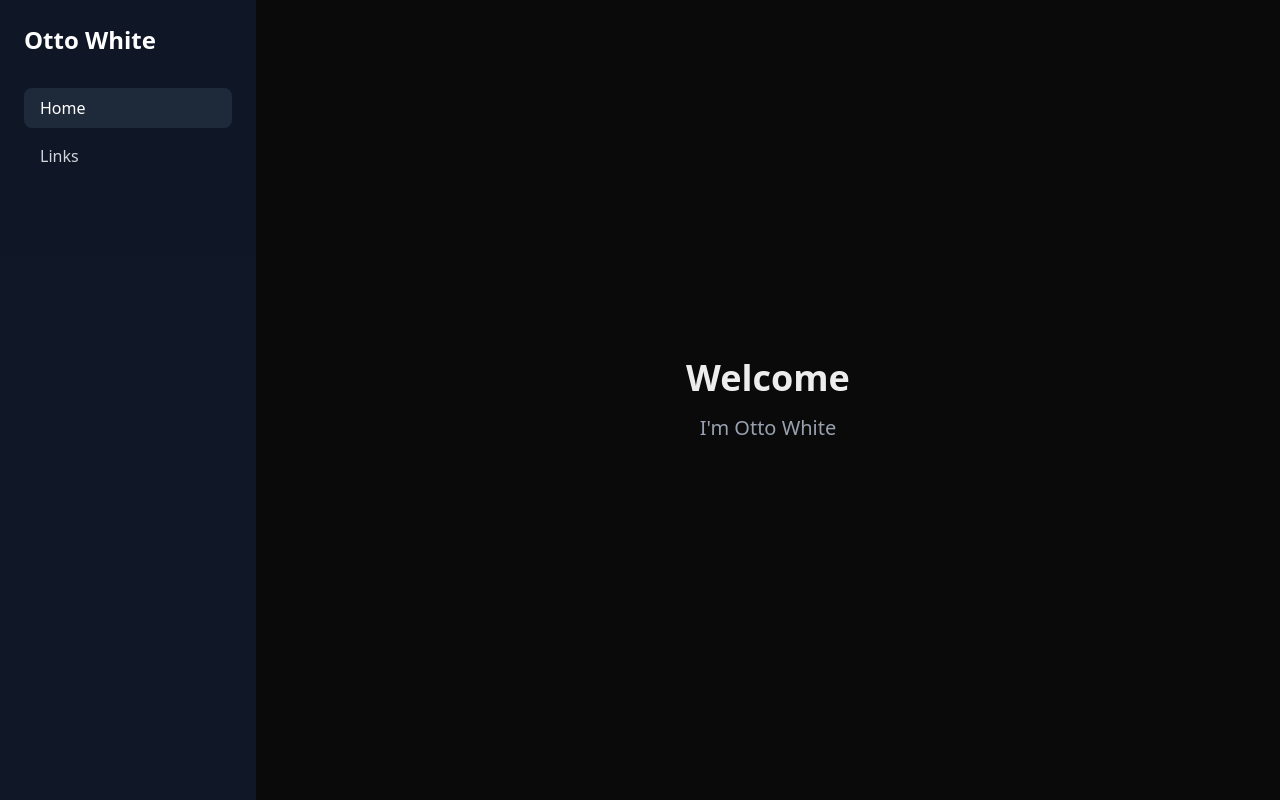
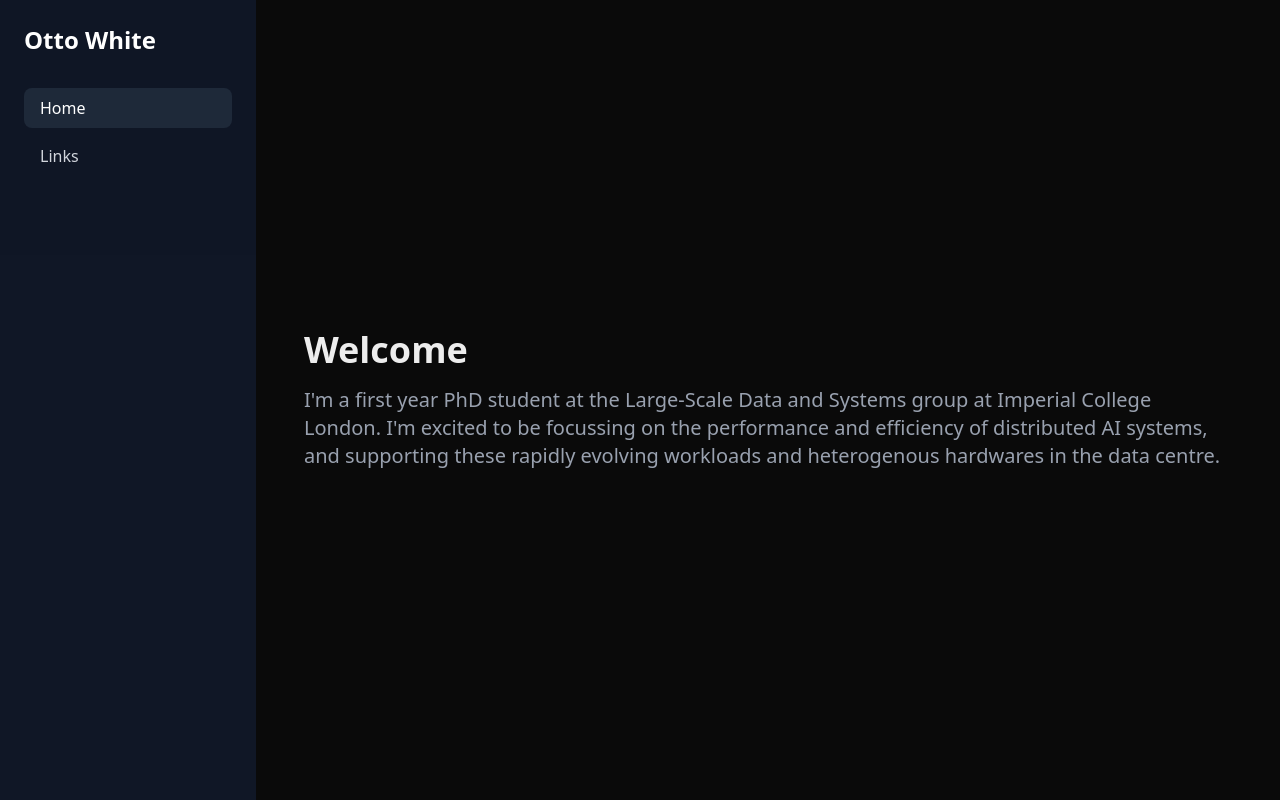
Before and after one commit to ottowhite/personal-website, a Next.js app: page / in a window 1280 px wide. Built offline with nearby package versions, Linux system fonts and the light colour scheme.

Commit message:
change text on main page

```diff
--- a/src/app/links/page.tsx
+++ b/src/app/links/page.tsx
@@ -1,12 +1,7 @@
 'use client';
 
+import { EnvelopeIcon, PhoneIcon } from '@heroicons/react/24/outline';
 import {
-	EnvelopeIcon,
-	DocumentTextIcon,
-	PhoneIcon,
-} from '@heroicons/react/24/outline';
-import {
-	EnvelopeIcon as EnvelopeIconSolid,
 	DocumentTextIcon as DocumentTextIconSolid,
 	UserGroupIcon as UserGroupIconSolid,
 } from '@heroicons/react/24/solid';
--- a/src/app/page.tsx
+++ b/src/app/page.tsx
@@ -1,8 +1,10 @@
 export default function Home() {
   return (
-    <div className="flex min-h-[calc(100vh-4rem)] flex-col items-center justify-center px-4">
-      <h1 className="text-3xl md:text-4xl font-bold mb-4 text-center">Welcome</h1>
-      <p className="text-lg md:text-xl text-gray-400 text-center">I&apos;m Otto White</p>
+    <div className="flex min-h-[calc(100vh-4rem)] flex-col items-start justify-center px-4">
+      <h1 className="text-3xl md:text-4xl font-bold mb-4">Welcome</h1>
+      <p className="text-lg md:text-xl text-gray-400">
+        I&apos;m a first year PhD student at the Large-Scale Data and Systems group at Imperial College London. I&apos;m excited to be focussing on the performance and efficiency of distributed AI systems, and supporting these rapidly evolving workloads and heterogenous hardwares in the data centre.
+      </p>
     </div>
   );
 }
```
